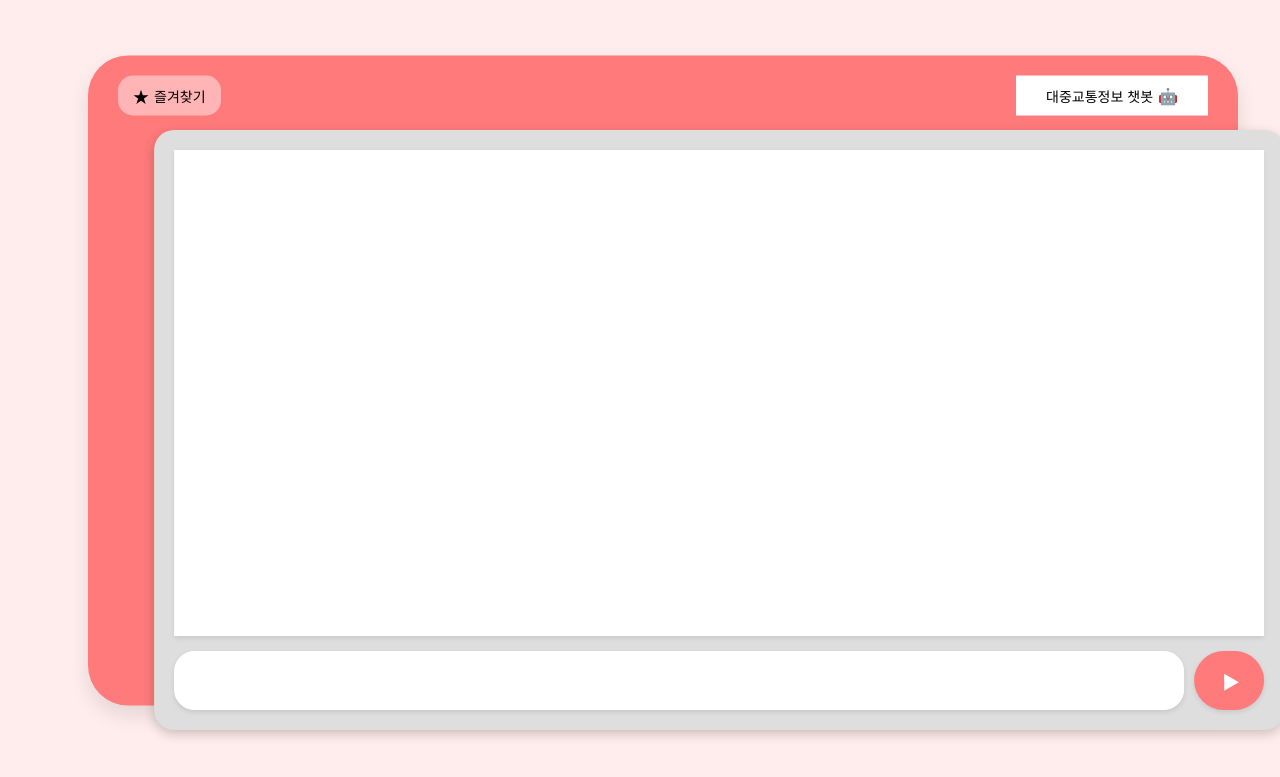
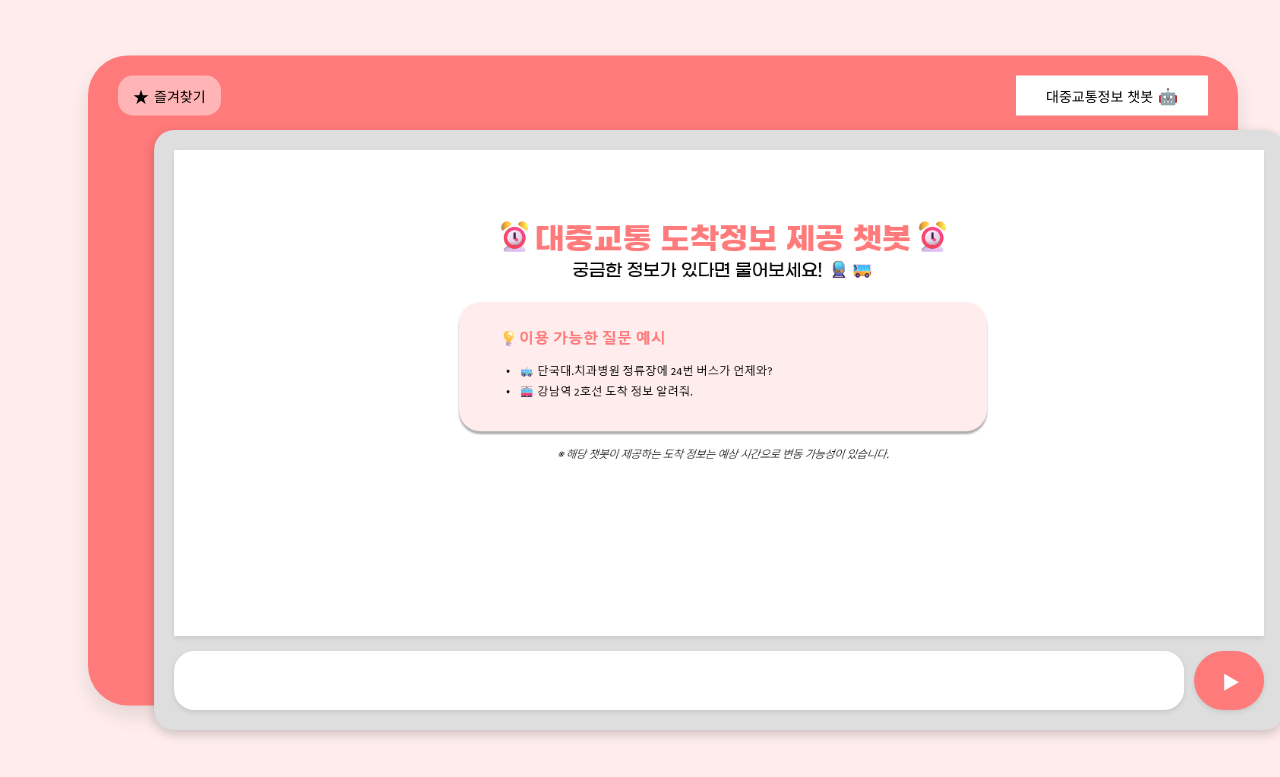
Before and after one commit to DKU-OpenSource-SW-Basic/transit-chatbot, a Django app: page / in a window 1280 px wide. Shown: the top 777 px of the page. Run offline with Django 5.2, Linux system fonts and the light colour scheme; parts of the project's set-up code (start-up, migrations or seed data) failed here and were passed over.

Commit message:
Add usage guide to chatbot home UI

```diff
--- a/chatbot/static/chatbot/chatbot.css
+++ b/chatbot/static/chatbot/chatbot.css
@@ -44,6 +44,15 @@ body {
       flex-direction: column-reverse;
       margin-bottom: 15px;
       box-shadow: 0 2px 5px rgba(0,0,0,0.1);
+    }
+
+    .sidebar-container.active ~ .chatbot-container .chat-display img {
+       width: 700px;
+    }
+
+    .chat-display img {
+      width: 800px;
+      align-self: center;
     }
 
     .chat-input {
--- a/chatbot/templates/chatbot/chatbot.html
+++ b/chatbot/templates/chatbot/chatbot.html
@@ -28,7 +28,9 @@
     </div>
 
     <div class="chatbot-container" id="chatbot">
-      <div class="chat-display" id="chat-display"></div>
+      <div class="chat-display" id="chat-display">
+        <img src="{% static 'chatbot/chatbot_tutorial.png' %}" alt="첫화면">
+      </div>
       <div class="chat-input">
         <input type="text" id="user-input" />
         <button onclick="sendMessage()"> ▶</button>
```
Also changed, not shown: chatbot/static/chatbot/chatbot_tutorial.png (added).
